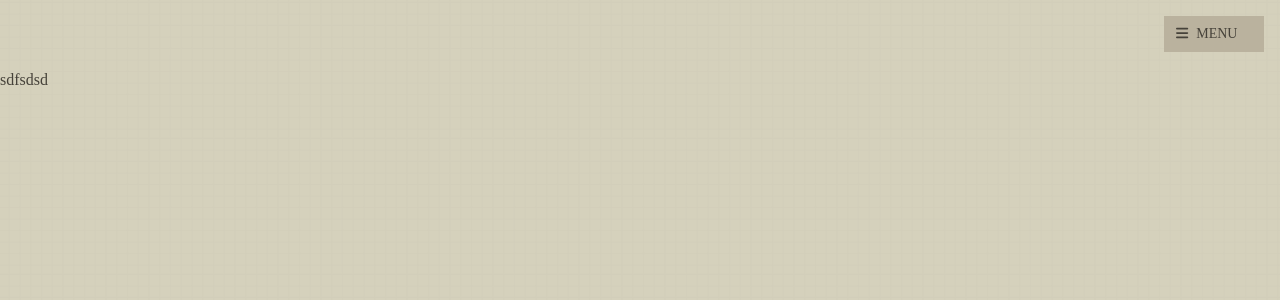
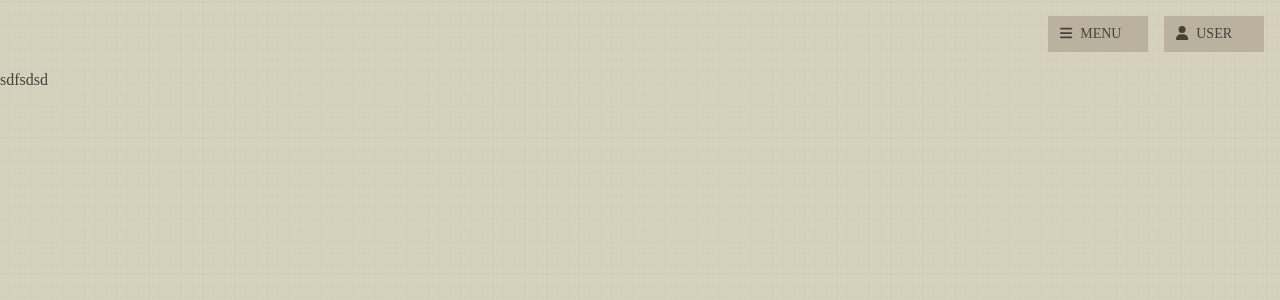
Before and after one commit to codingpalette/next-fastapi-blog, a Next.js app in the folder front/: page / in a window 1280 px wide. Shown: the top 300 px of the page. Built offline with nearby package versions, Linux system fonts and the light colour scheme; a web font is replaced by a local one; what emotion-reset would draw is missing.

Commit message:
tpye 수정

```diff
--- a/front/components/base/Button/index.tsx
+++ b/front/components/base/Button/index.tsx
@@ -1,7 +1,7 @@
 import React from 'react'
 import {ButtonBox} from "./styles";
 
-export type ButtonProps = {
+interface ButtonProps {
   children?: React.ReactNode;
   className?: string;
   icon?: React.ReactNode;
--- a/front/components/base/Button/styles.ts
+++ b/front/components/base/Button/styles.ts
@@ -6,6 +6,11 @@ export const ButtonBox = styled.button<{shape: string}>`
   background-color: ${palette.back};
   height: 36px;
   color: ${palette.text};
+  transition: 0.2s ease-in-out;
+  &:hover{
+    box-shadow: 5px 5px 10px rgba(0,0,0,0.19), 3px 3px 3px rgba(0,0,0,0.23);
+    transform: translate(-1px, -1px);
+  }
   ${(props) => props.shape === 'default' ?
           css`
             min-width: 100px;
--- a/front/components/base/Header/index.tsx
+++ b/front/components/base/Header/index.tsx
@@ -3,7 +3,7 @@ import {HeaderBox} from "./styles";
 import SideBar from "../SideBar";
 import Button from "../Button";
 import {FontAwesomeIcon} from "@fortawesome/react-fontawesome";
-import {faBars} from "@fortawesome/free-solid-svg-icons";
+import {faBars, faUser} from "@fortawesome/free-solid-svg-icons";
 
 const Header = () => {
 
@@ -20,7 +20,7 @@ const Header = () => {
 
   return(
     <>
-      <HeaderBox className="w-full p-4 flex">
+      <HeaderBox className="w-full p-4 flex gap-x-4">
         <Button
           icon={<FontAwesomeIcon icon={faBars} />}
           onClick={sideBarOpen}
@@ -29,6 +29,11 @@ const Header = () => {
         >
           MENU
         </Button>
+        <Button
+          icon={<FontAwesomeIcon icon={faUser} />}
+        >
+          USER
+        </Button>
       </HeaderBox>
       <SideBar active={sideBarActive} closeEvent={sideBarClose} />
     </>
--- a/front/components/base/NavBtn/index.tsx
+++ b/front/components/base/NavBtn/index.tsx
@@ -1,7 +1,7 @@
 import React from 'react'
 import {NabBtnBox} from "./styles";
 
-export type NavBtnProps = {
+interface NavBtnProps {
   children?: React.ReactNode;
   className?: string;
   // icon?: React.ReactNode;
--- a/front/components/base/NavBtn/styles.ts
+++ b/front/components/base/NavBtn/styles.ts
@@ -5,6 +5,7 @@ export const NabBtnBox = styled.div`
   color: ${palette.text};
   background-color: ${palette.back};
   box-sizing: border-box;
+  transition: 0.2s ease-in-out;
   &:hover{
     box-shadow: 5px 5px 10px rgba(0,0,0,0.19), 3px 3px 3px rgba(0,0,0,0.23);
     transform: translate(-1px, -1px);
@@ -24,7 +25,4 @@ export const NabBtnBox = styled.div`
       background-color: ${palette.back};
     }
   }
-
-  transition: 0.2s ease-in-out;;
-
 `
--- a/front/components/base/SideBar/index.tsx
+++ b/front/components/base/SideBar/index.tsx
@@ -12,7 +12,7 @@ const menuList = [
   // {id: 2, name: 'Test', path: '/test'},
 ]
 
-export type SideBarProps = {
+interface SideBarProps {
   active: boolean;
   closeEvent?: (e?: React.MouseEvent<HTMLDivElement | HTMLButtonElement>) => void;
   // children: React.ReactNode;
--- a/front/containers/MainContainer/index.tsx
+++ b/front/containers/MainContainer/index.tsx
@@ -1,9 +1,7 @@
 import React from 'react'
 import Header from "../../components/base/Header";
-import SideBar from "../../components/base/SideBar";
 
-export type MainContainerProps = {
-  /** 버튼 안의 내용 */
+interface MainContainerProps {
   children: React.ReactNode;
 };
 
```
